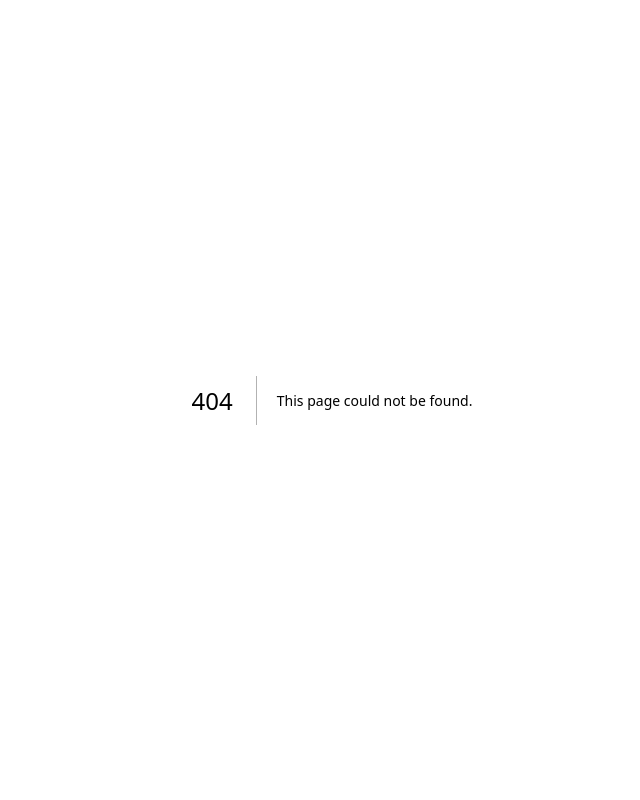
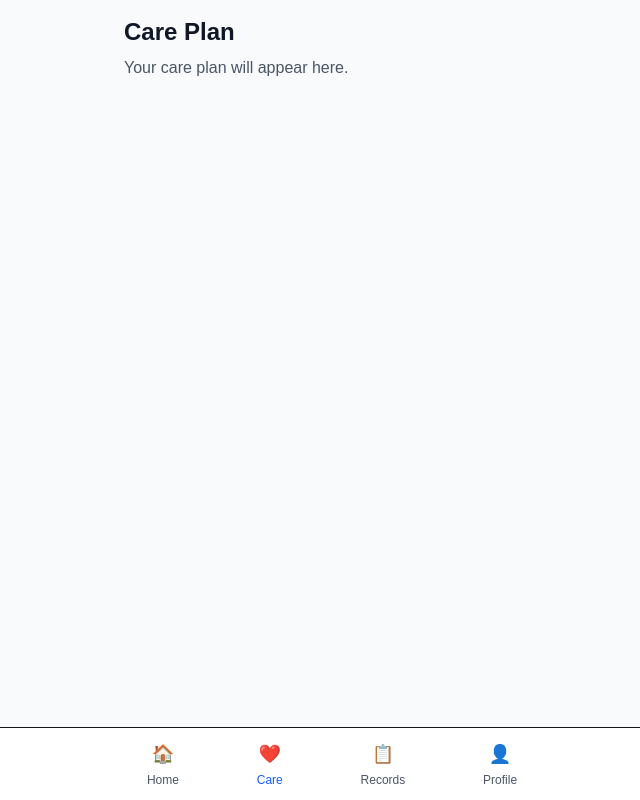
Before and after one commit to Abhay-baal/CareBridge, a Next.js app in the folder frontend/: page /care-plan in a window 1280 px wide. Before the commit this address had no page. Shown: the whole page, without its empty margins (308-948 px from the left). Built offline with nearby package versions, Linux system fonts and the light colour scheme.

Commit message:
Build dashboard layout with reusable components

```diff
--- /dev/null
+++ b/frontend/app/care-plan/page.jsx
@@ -0,0 +1,15 @@
+import AppLayout from "@/components/layout/AppLayout";
+
+export default function CarePlanPage() {
+  return (
+    <AppLayout>
+      <h1 className="text-2xl font-bold text-gray-900">
+        Care Plan
+      </h1>
+
+      <p className="mt-2 text-gray-600">
+        Your care plan will appear here.
+      </p>
+    </AppLayout>
+  );
+}
--- /dev/null
+++ b/frontend/app/dashboard/page.jsx
@@ -0,0 +1,31 @@
+import AppLayout from "@/components/layout/AppLayout";
+import WelcomeHeader from "@/components/dashboard/WelcomeHeader";
+import DashboardCard from "@/components/dashboard/DashboardCard";
+
+export default function DashboardPage() {
+  return (
+    <AppLayout>
+      <WelcomeHeader name="Abhybir" />
+
+      <div className="space-y-4">
+        <DashboardCard
+          title="Today's Tasks"
+          value="4 Tasks"
+          icon="✅"
+        />
+
+        <DashboardCard
+          title="Appointments"
+          value="Today 3:30 PM"
+          icon="📅"
+        />
+
+        <DashboardCard
+          title="Health Records"
+          value="View Records"
+          icon="📋"
+        />
+      </div>
+    </AppLayout>
+  );
+}
--- /dev/null
+++ b/frontend/app/health-records/page.jsx
@@ -0,0 +1,15 @@
+import AppLayout from "@/components/layout/AppLayout";
+
+export default function HealthRecordsPage() {
+  return (
+    <AppLayout>
+      <h1 className="text-2xl font-bold text-gray-900">
+        Health Records
+      </h1>
+
+      <p className="mt-2 text-gray-600">
+        Your health records will appear here.
+      </p>
+    </AppLayout>
+  );
+}
--- /dev/null
+++ b/frontend/app/profile/page.jsx
@@ -0,0 +1,15 @@
+import AppLayout from "@/components/layout/AppLayout";
+
+export default function ProfilePage() {
+  return (
+    <AppLayout>
+      <h1 className="text-2xl font-bold text-gray-900">
+        Profile
+      </h1>
+
+      <p className="mt-2 text-gray-600">
+        Your profile will appear here.
+      </p>
+    </AppLayout>
+  );
+}
--- /dev/null
+++ b/frontend/components/dashboard/BottomNavigation.jsx
@@ -0,0 +1,61 @@
+"use client";
+
+import Link from "next/link";
+import { usePathname } from "next/navigation";
+
+export default function BottomNavigation() {
+  const pathname = usePathname();
+
+  const navigationItems = [
+    {
+      name: "Home",
+      href: "/dashboard",
+      icon: "🏠",
+    },
+    {
+      name: "Care",
+      href: "/care-plan",
+      icon: "❤️",
+    },
+    {
+      name: "Records",
+      href: "/health-records",
+      icon: "📋",
+    },
+    {
+      name: "Profile",
+      href: "/profile",
+      icon: "👤",
+    },
+  ];
+
+  return (
+    <nav className="fixed bottom-0 left-0 right-0 border-t bg-white">
+      <div className="mx-auto flex max-w-md justify-around py-2">
+        {navigationItems.map((item) => {
+          const isActive = pathname === item.href;
+
+          return (
+            <Link
+              key={item.href}
+              href={item.href}
+              className={`flex flex-col items-center gap-1 px-4 py-1 text-xs font-medium transition ${
+                isActive
+                  ? "text-blue-600"
+                  : "text-gray-600"
+              }`}
+            >
+              <span className="text-lg">
+                {item.icon}
+              </span>
+
+              <span>
+                {item.name}
+              </span>
+            </Link>
+          );
+        })}
+      </div>
+    </nav>
+  );
+}
--- /dev/null
+++ b/frontend/components/dashboard/DashboardCard.jsx
@@ -0,0 +1,28 @@
+export default function DashboardCard({
+  title,
+  value,
+  icon,
+  children,
+}) {
+  return (
+    <div className="rounded-xl border bg-white p-4 shadow-sm">
+      <div className="flex items-center gap-3">
+        {icon && (
+          <div className="text-xl">
+            {icon}
+          </div>
+        )}
+
+        <h3 className="text-sm font-medium text-gray-700">
+          {title}
+        </h3>
+      </div>
+
+      <p className="mt-2 text-2xl font-bold text-gray-900">
+        {value}
+      </p>
+
+      {children}
+    </div>
+  );
+}
--- /dev/null
+++ b/frontend/components/dashboard/WelcomeHeader.jsx
@@ -0,0 +1,13 @@
+export default function WelcomeHeader({ name }) {
+  return (
+    <div className="mb-6">
+      <p className="text-gray-600">
+        Good Morning 👋
+      </p>
+
+      <h1 className="text-2xl font-bold text-gray-900">
+        Hi, {name}
+      </h1>
+    </div>
+  );
+}
--- a/frontend/components/layout/AppLayout.jsx
+++ b/frontend/components/layout/AppLayout.jsx
@@ -1,9 +1,13 @@
+import BottomNavigation from "@/components/dashboard/BottomNavigation";
+
 export default function AppLayout({ children }) {
   return (
-    <main className="min-h-screen bg-gray-50">
+    <main className="min-h-screen bg-gray-50 pb-20">
       <div className="mx-auto max-w-md px-4 py-4">
         {children}
       </div>
+
+      <BottomNavigation />
     </main>
   );
 }
```
